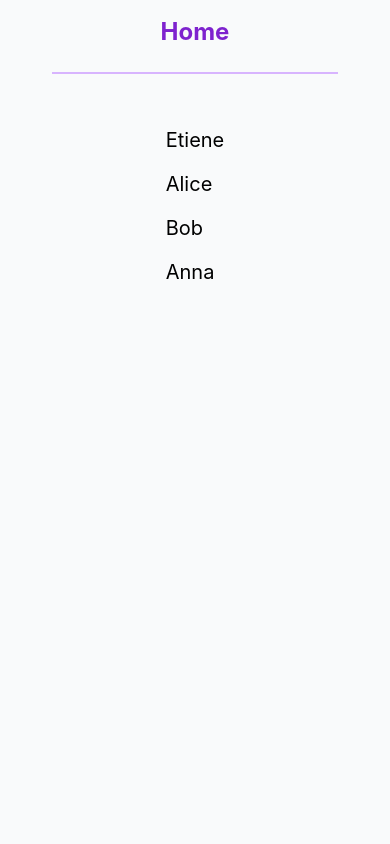
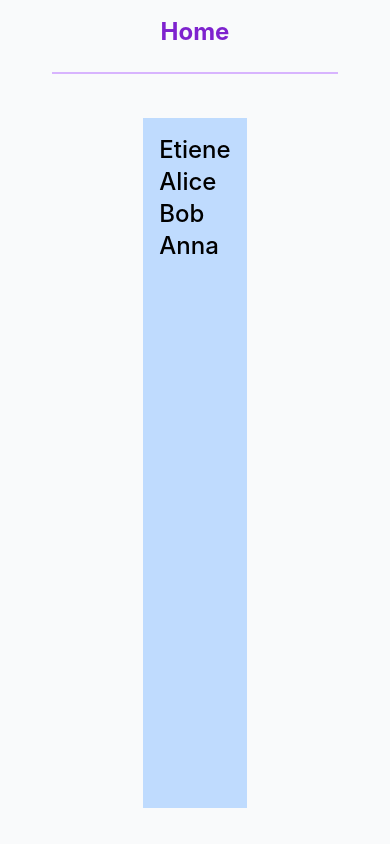
Before and after one commit to niyomugaboetiene/react-native-with-tailwindcss, a React Native app: screen / in a window 390 px wide. Built offline with nearby package versions, Linux system fonts and the light colour scheme.

Commit message:
react-naitve: with tailwind

```diff
--- a/components/chapter 1/flatList.tsx
+++ b/components/chapter 1/flatList.tsx
@@ -25,9 +25,9 @@ export default function List() {
                 data={data}
                 // keyExtractor uses unique key for each item
                 keyExtractor={(item) => item.id}
-                className="font-bold"
+                className="bg-blue-200 p-4"
                 renderItem={({ item }) => (
-                    <Text style={{ fontSize: 20, padding: 10 }}>{item.name}</Text>
+                    <Text className="font-medium text-2xl ">{item.name}</Text>
                 )}
             />
 {/*
```
